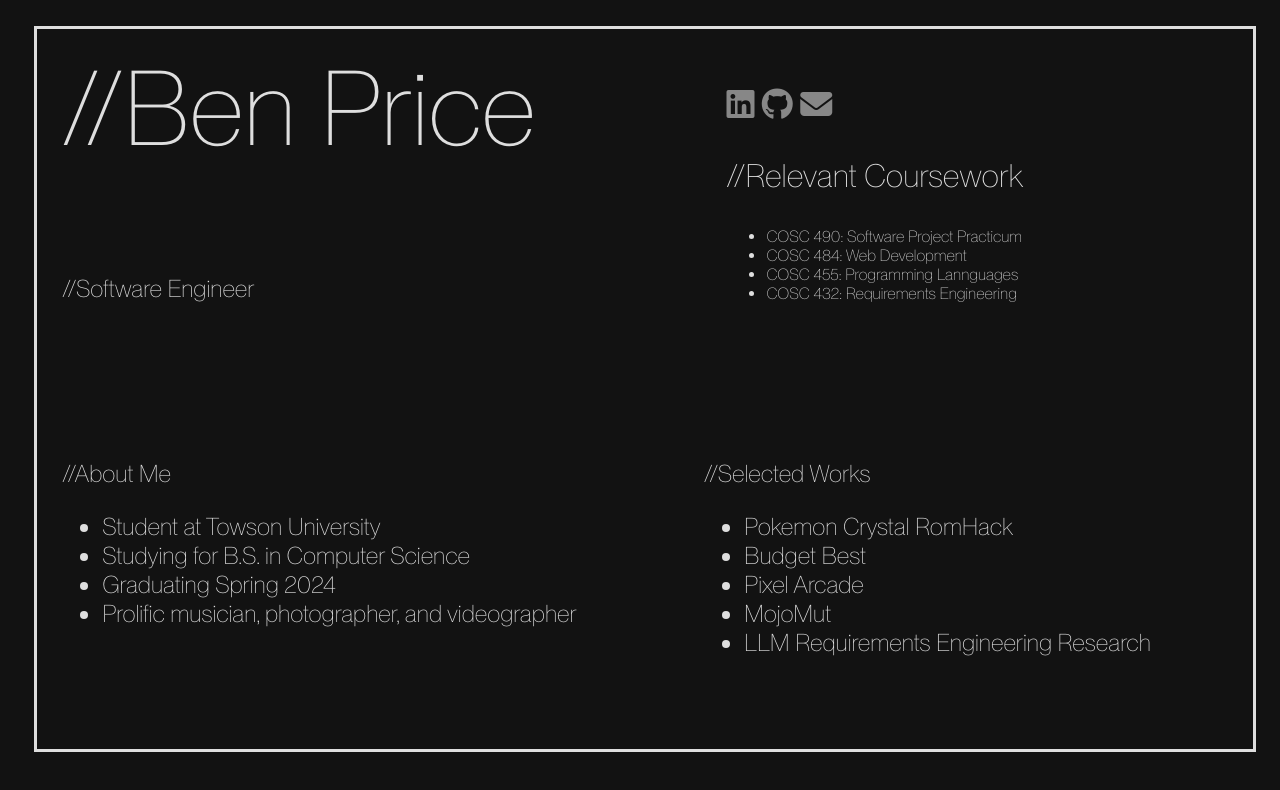
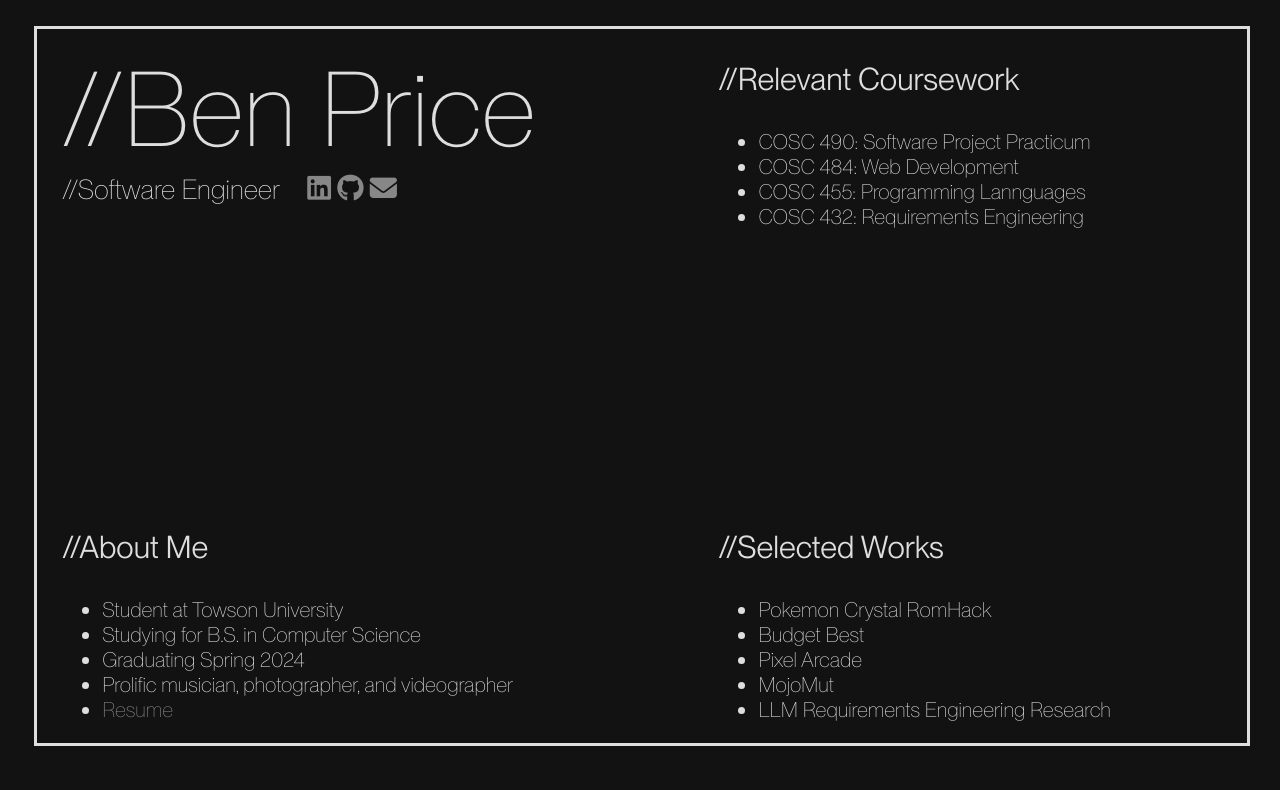
Before and after one commit to b-price/b-price.github.io, a plain HTML site: page index.html in a window 1280 px wide. Drawn offline with Linux system fonts and the light colour scheme.

Commit message:
Redid with flex blocks. Mostly there

```diff
--- a/index.html
+++ b/index.html
@@ -18,6 +18,8 @@
     <meta name="msapplication-TileColor" content="#ffffff">
     <meta name="msapplication-TileImage" content="/ms-icon-144x144.png">
     <meta name="theme-color" content="#ffffff">
+
+    <meta name="viewport" content="width=device-width, initial-scale=1.0">
     <script src="https://kit.fontawesome.com/ef5cf34974.js" crossorigin="anonymous"></script>
 
     <meta charset="UTF-8">
@@ -25,16 +27,25 @@
     <title>Ben Price</title>
 </head>
 <body>
-    <div class="grid-container">
-        <div class="title-cell">
-            <p id="title-text">//Ben Price</p>
-            <p id="subtitle">//Software Engineer</p>
+    <div class="flex-container">
+        <div class="title" style="flex-shrink: 2;">
+
+                <p id="title-text">//Ben Price</p>
+
+            <div class="sub-socials">
+                <p id="subtitle">//Software Engineer</p>
+                <div class="socials">
+                    <a href="https://www.linkedin.com/in/ben-price-dev"><i class="fab fa-linkedin"></i></a>
+                    <a href="https://github.com/b-price"><i class="fab fa-github"></i></a>
+                    <a href="mailto:bpricedev@gmail.com"><i class="fas fa-envelope"></i></a>
+                </div>
+
+            </div>
         </div>
-        <div class="top-right-corner">
-            <a href="https://www.linkedin.com/in/ben-price-dev"><i class="fab fa-linkedin"></i></a>
-            <a href="https://github.com/b-price"><i class="fab fa-github"></i></a>
-            <a href="mailto:bpricedev@gmail.com"><i class="fas fa-envelope"></i></a>
-            <p>//Relevant Coursework</p>
+
+
+        <div class="coursework" style="flex-shrink: 2;">
+            <p class="headings">//Relevant Coursework</p>
             <ul class="list">
                 <li>COSC 490: Software Project Practicum</li>
                 <li>COSC 484: Web Development</li>
@@ -42,17 +53,18 @@
                 <li>COSC 432: Requirements Engineering</li>
             </ul>
         </div>
-        <div class="bottom-left-corner">
-            <p>//About Me</p>
+        <div class="about "style="align-self: flex-end;">
+            <p class="headings">//About Me</p>
             <ul>
                 <li>Student at Towson University</li>
                 <li>Studying for B.S. in Computer Science</li>
                 <li>Graduating Spring 2024</li>
                 <li>Prolific musician, photographer, and videographer</li>
+                <li><a href="resume.pdf">Resume</a></li>
             </ul>
         </div>
-        <div class="bottom-right-corner">
-            <p>//Selected Works</p>
+        <div class="works" style="align-self: flex-end;">
+            <p class="headings">//Selected Works</p>
             <ul>
                 <li>Pokemon Crystal RomHack</li>
                 <li>Budget Best</li>
--- a/style.css
+++ b/style.css
@@ -12,6 +12,20 @@
     src: url(fonts/PPNeueMontreal-Italic.otf);
     font-style: italic;
 }
+@font-face {
+    font-family: NeueMontrealBook;
+    src: url(fonts/PPNeueMontreal-Book.otf);
+}
+
+html {
+    font-family: NeueMontreal, sans-serif;
+    color: #121212;
+}
+
+* {
+    box-sizing: border-box;
+  }
+
 
 a {
     color:#878787;
@@ -24,62 +38,93 @@ a:hover {
 
 }
 
-.grid-container {
-    display: grid;
-    grid-template-columns: auto auto;
-    grid-template-rows: auto auto;
+.headings {
+    font-family: NeueMontrealBook, sans-serif;
+    font-size: 1.5em;
+}
+
+.flex-container {
+    display: flex;
     border-style: solid;
     border-color: #dedede;
     color: #dedede;
     height: 90svh;
     width: 95svw;
     margin: 2vw;
+    overflow: scroll;
+    flex-wrap: wrap;
 }
 
-.title-cell {
-    grid-area: 1 / 1;
-    font-family: NeueMontreal;
-    color: #dedede;
-
+.title {
+    margin-left: 2vw;
+    margin-top: 2vh;
+    margin-bottom: 1px;
+    margin-right: 2vw;
+    padding-right: 4vw;
+    width: 50%;
+    height: auto;
+    /* border-style: solid;
+    border-color: #dedede; */
 }
 
 #title-text {
-    margin-top: 2vh;
-    margin-left: 2vw;
+    margin-top: 1px;
+    margin-bottom: 1px;
     font-size: 13svh;
 }
-#subtitle {
-    margin-top: 1em;
-    margin-left: 2vw;
-    font-size: 1.5em;
+
+.sub-socials {
+    display: flex;
+    flex-wrap: wrap;
+    align-content: baseline;
+    gap: 1em;
+    font-size: 1.7em;
+    margin-bottom: 1px;
 }
 
-.top-right-corner {
-    font-size: 2em;
-    padding: 1.5em;
-    margin-top: 1vh;
-    margin-right: 2vw;
-    font-family: NeueMontreal;
+#subtitle {
+    margin-top: 1px;
+    margin-bottom: 1px;
 }
 
-.list {
-    font-size: 0.5em;
-    font-family: NeueMontreal;
-    color: #dedede;
+.social {
+    font-size: 4em;
+    margin-top: 4em;
+    margin-left: 4em;
+    padding: 5em;
+    /* border-style: solid;
+    border-color: #dedede; */
 }
 
-.bottom-left-corner {
+.coursework {
+    overflow: hidden;
     margin-left: 2vw;
-    font-size: 1.5em;
-    font-family: NeueMontreal;
-    color: #dedede;
+    font-size: 1.3em;
+    /* width: 30%; */
+    height: auto;
+    /* border-style: solid;
+    border-color: #dedede; */
 }
 
-.bottom-right-corner {
+.about {
+    overflow: hidden;
+    font-size: 1.3em;
     margin-left: 2vw;
-    font-size: 1.5em;
-    font-family: NeueMontreal;
-    color: #dedede;
+    margin-right: 2vw;
+    width: 50%;
+    height: auto;
+    /* border-style: solid;
+    border-color: #dedede; */
+}
+
+.works {
+    overflow: hidden;
+    margin-left: 2vw;
+    font-size: 1.3em;
+    /* width: 30%; */
+    height: auto;
+    /* border-style: solid;
+    border-color: #dedede; */
 }
 
 body {
```
